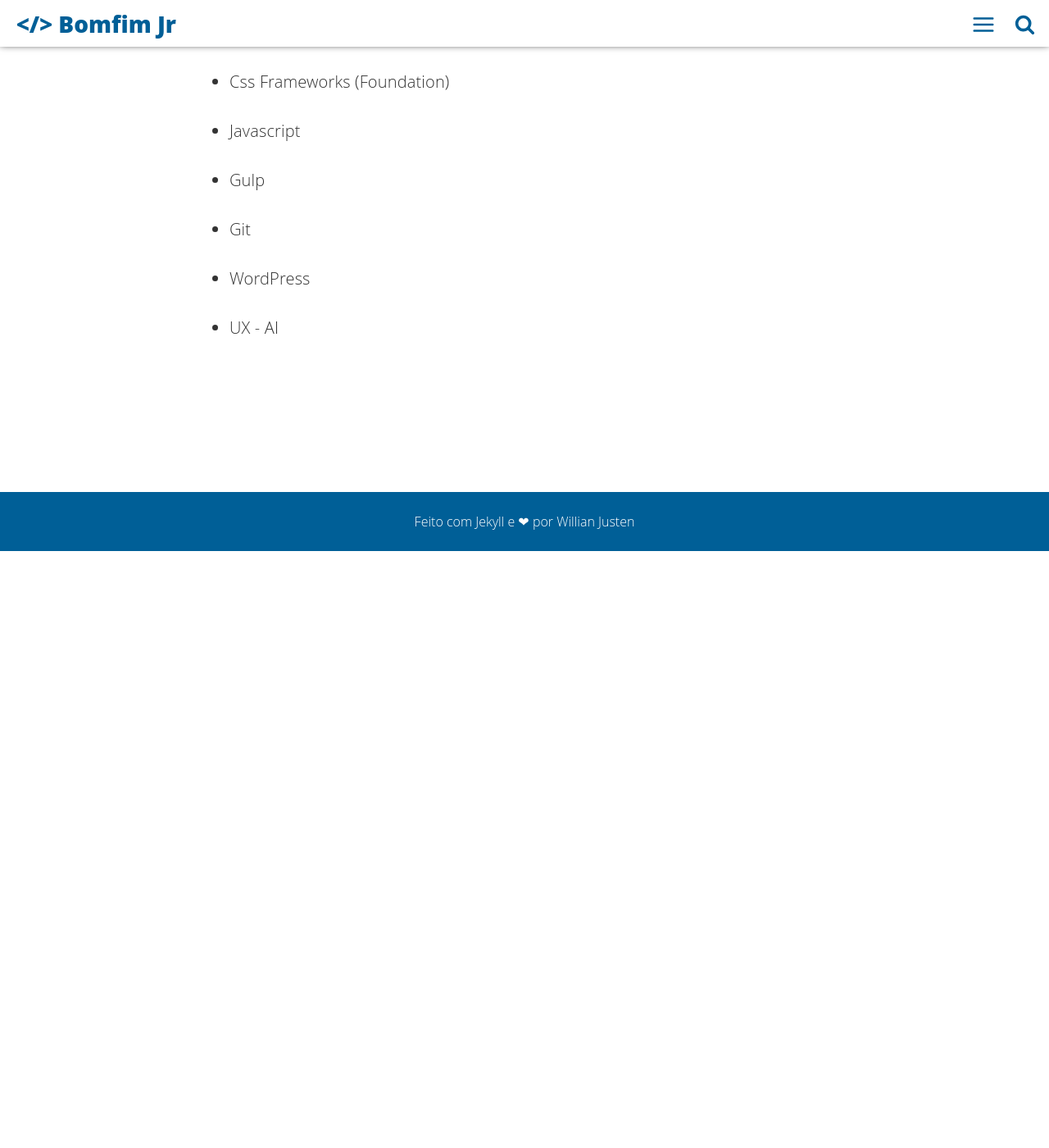
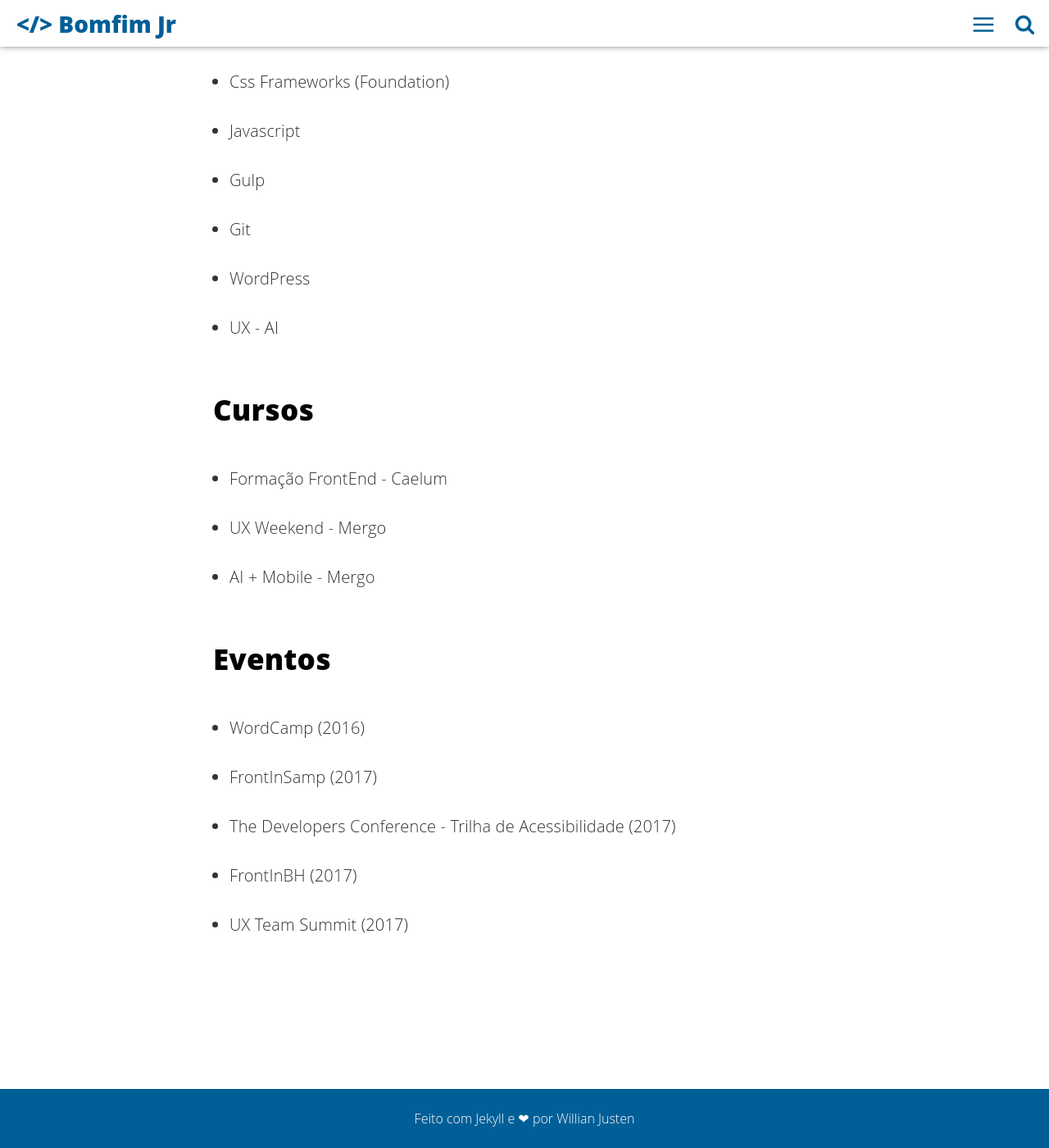
Before and after one commit to bfmjr/bfmjr.github.io, a Jekyll site: the page built from about.html, in a window 1280 px wide and 1400 px high, scrolled down 1398 px. Shown: the whole window at 82% size. Built offline with Jekyll 4.4.1, drawn with Linux system fonts in a browser that asks for light colours; before the commit the page ends 2070 px from its top, so only the background shows below that.

Commit message:
Inclusão de informações
Inclusão dos eventos e cursos

```diff
--- a/about.html
+++ b/about.html
@@ -31,3 +31,21 @@
 	<li>WordPress</li>
 	<li>UX - AI</li>
 </ul>
+
+<h2>Cursos</h2>
+
+<ul class="skill-list">
+	<li>Formação FrontEnd - Caelum</li>
+	<li>UX Weekend - Mergo</li>
+	<li>AI + Mobile - Mergo</li>
+</ul>
+
+<h2>Eventos</h2>
+
+<ul class="skill-list">
+	<li>WordCamp (2016)</li>
+	<li>FrontInSamp (2017)</li>
+	<li>The Developers Conference - Trilha de Acessibilidade (2017)</li>
+	<li>FrontInBH (2017)</li>
+	<li>UX Team Summit (2017)</li>
+</ul>
```
